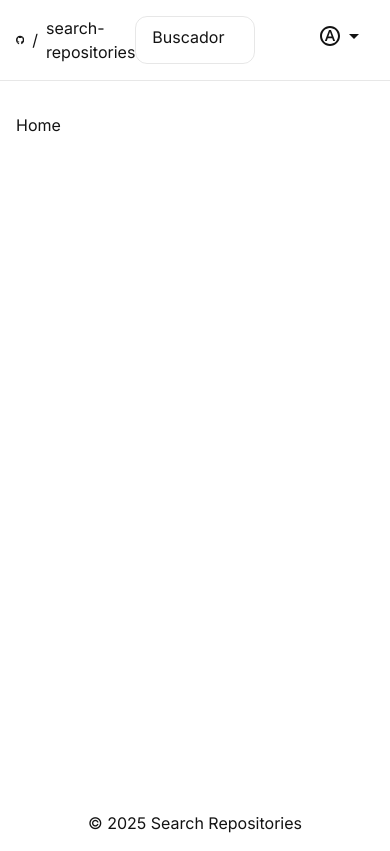
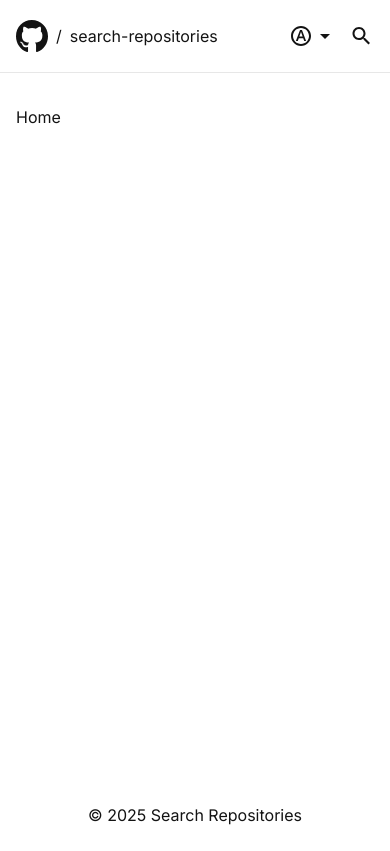
Before and after one commit to joaovpg/search-repositories, a React (Vite) app: page / in a window 390 px wide. Built offline with nearby package versions, Linux system fonts and the light colour scheme.

Commit message:
style(navbar): implementar responsividade

```diff
--- a/src/components/Navbar/index.tsx
+++ b/src/components/Navbar/index.tsx
@@ -1,21 +1,30 @@
-import GithubIcon from "@/assets/Icons/Github.svg?react";
 import { NavLink } from "react-router";
 import ThemeSelector from "@/components/ThemeSelector";
+import SearchUsers from "@/components/SearchUsers";
+
+//icons
+import GithubIcon from "@/assets/Icons/Github.svg?react";
 
 function Navbar() {
   return (
     <header className="flex justify-center p-4 border-b border-text/10">
-      <nav className="max-w-[1200px] w-full grid grid-cols-3">
-        <NavLink to="/" className="flex items-center gap-2" title="Home">
+      <nav className="max-w-[1200px] w-full flex justify-between md:grid md:grid-cols-3">
+        <div className="flex items-center md:col-span-1">
+          <NavLink
+            to="/"
+            className="inline-flex items-center gap-2"
+            title="Home"
+          >
             <GithubIcon />
             <span>/</span>
             <span>search-repositories</span>
           </NavLink>
-        <div className="border border-text/10 w-full px-4 py-2 rounded-xl">
-          <span>Buscador</span>
         </div>
+        <div className="flex flex-row-reverse gap-1 md:gap-0 md:grid md:col-span-2 md:grid-cols-2 md:flex-row ">
+          <SearchUsers />
           <div className="justify-self-end">
             <ThemeSelector />
+          </div>
         </div>
       </nav>
     </header>
--- /dev/null
+++ b/src/components/SearchUsers/index.tsx
@@ -0,0 +1,12 @@
+//icons
+import SearchIcon from "@/assets/Icons/Search.svg?react";
+
+function SearchUsers() {
+  return (
+    <div className="md:border md:border-text/10 w-full md:px-4 py-2 rounded-xl">
+      <SearchIcon className="text-text" />
+    </div>
+  );
+}
+
+export default SearchUsers;
--- a/src/components/ThemeSelector/index.tsx
+++ b/src/components/ThemeSelector/index.tsx
@@ -23,7 +23,6 @@ function ThemeSelector() {
   const { setTheme, theme } = useThemeStore();
 
   useLayoutEffect(() => {
-    console.log(theme);
     document.documentElement.classList.toggle(
       "dark",
       theme === "dark" ||
```
Lines whose indentation alone changed are shown as unchanged.
